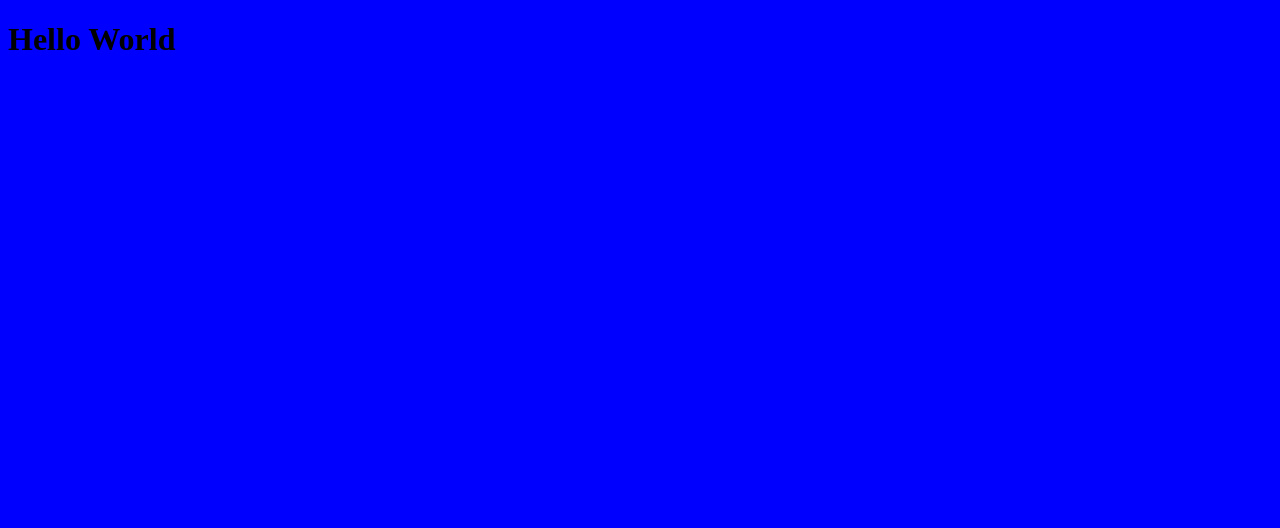
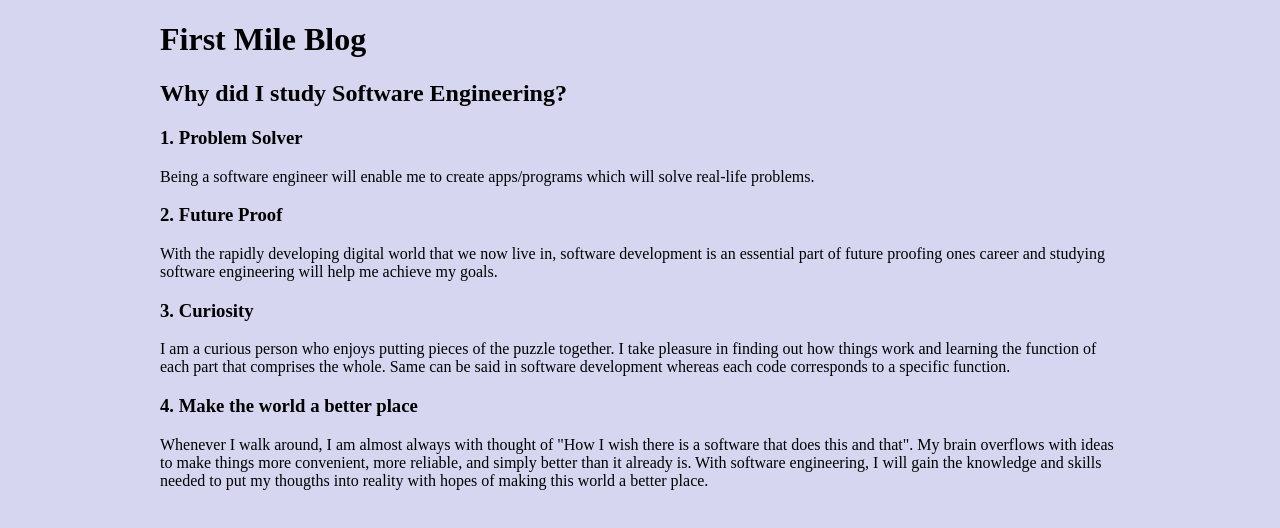
Before and after one commit to algerrrr/Blog, a plain HTML site: page index.html in a window 1280 px wide. Drawn offline with Linux system fonts and the light colour scheme.

Commit message:
First Mile Blog

```diff
--- a/index.html
+++ b/index.html
@@ -5,8 +5,29 @@
     <title>My Website</title>
   </head>
   <body>
-    <h1>Hello World</h1>
-
-
+    <header>
+        <h1>First Mile Blog</h1>
+    </header>
+    <h2>Why did I study Software Engineering?</h2>
+    <h3>1. Problem Solver</h3>
+    <p>Being a software engineer will enable me to create apps/programs which will solve real-life problems.</p>
+    <h3>2. Future Proof</h3>
+    <p> With the rapidly developing digital world that we now live in,
+        software development is an essential part of future proofing ones career
+        and studying software engineering will help me achieve my goals.
+    </p>
+    <h3>3. Curiosity</h3>
+    <p>I am a curious person who enjoys putting pieces of the puzzle together.
+        I take pleasure in finding out how things work and learning the function of each part
+        that comprises the whole. Same can be said in software development
+        whereas each code corresponds to a specific function.
+    </p>
+    <h3>4. Make the world a better place</h3>
+    <p>Whenever I walk around, I am almost always with thought of "How I wish there
+        is a software that does this and that". My brain overflows with ideas to make things
+        more convenient, more reliable, and simply better than it already is. With software engineering,
+        I will gain the knowledge and skills needed to put my thougths into reality
+        with hopes of making this world a better place.
+    </p>
   </body>
 </html>
--- a/style.css
+++ b/style.css
@@ -1,3 +1,5 @@
 body {
-    background: blue;
+    background: rgb(214, 214, 240);
+    width: 960px;
+    margin: 0 auto;
 }
```
